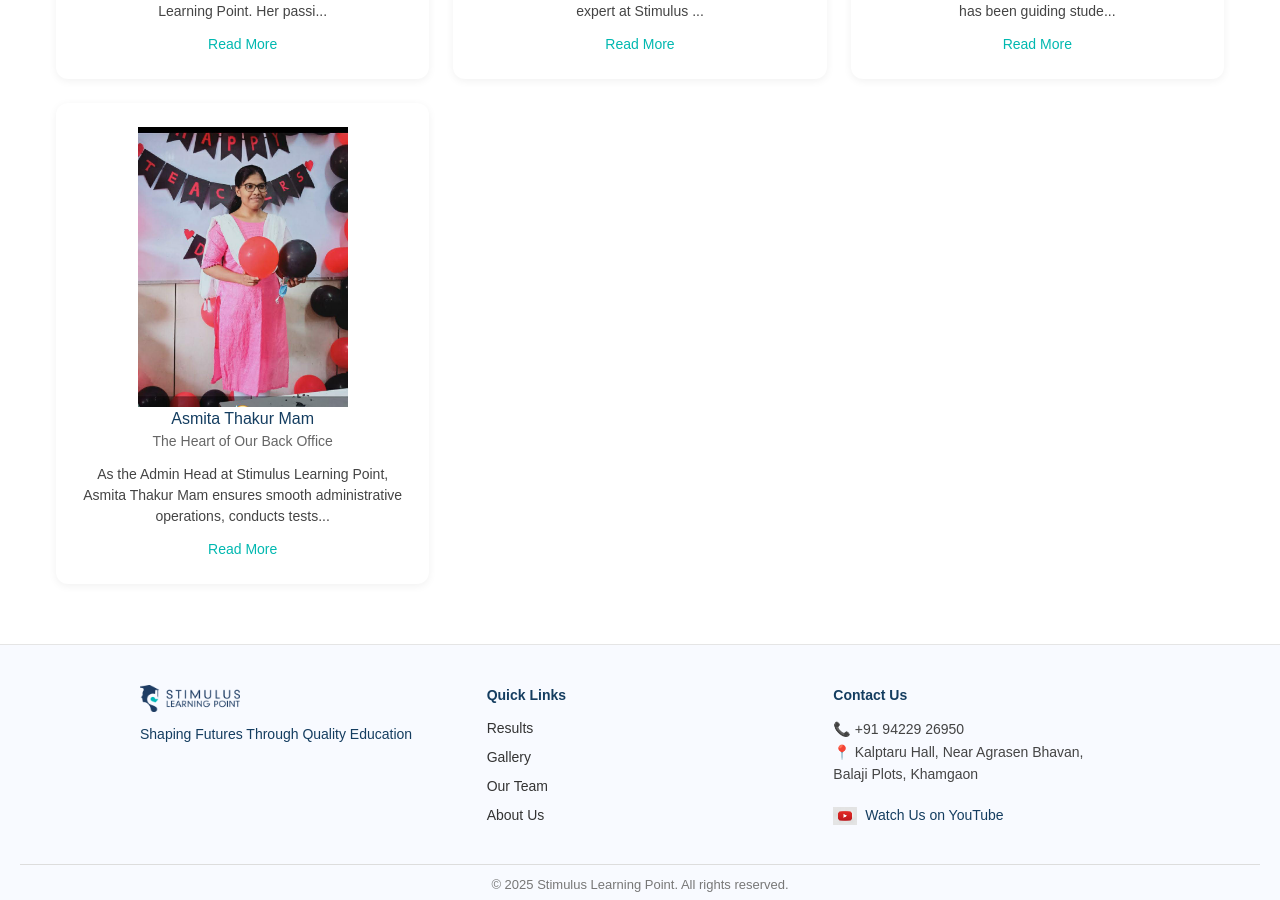
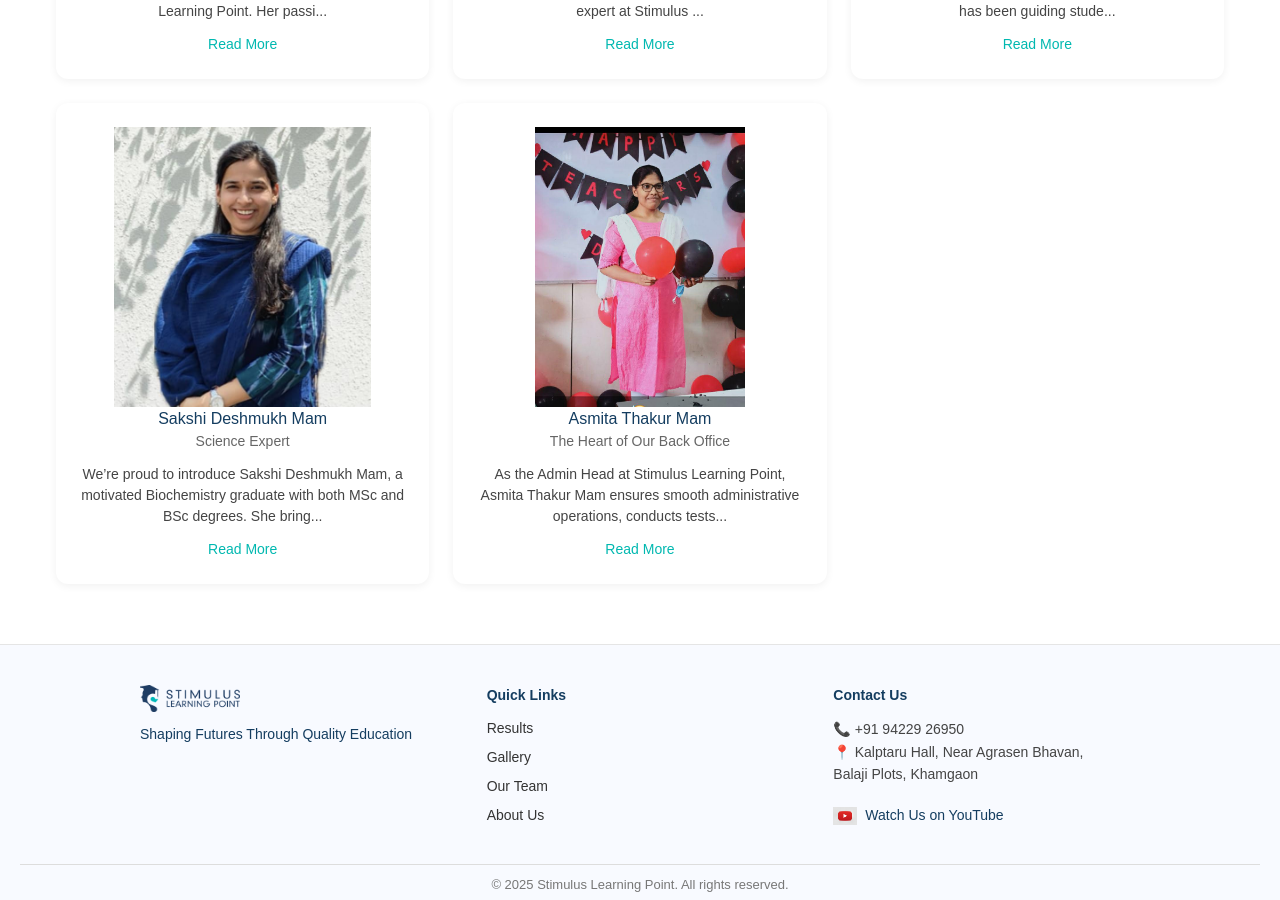
Before and after one commit to Harsh062/slp-website, a Next.js app: page /our-team in a window 1280 px wide. Shown: the part 1643-2543 px from the top of the page. Built offline with nearby package versions, Linux system fonts and the light colour scheme.

Commit message:
Added team member

```diff
--- a/src/app/our-team/page.js
+++ b/src/app/our-team/page.js
@@ -104,6 +104,17 @@ Whether it’s preparing for board exams or laying the foundation for competitiv
   },
 
   {
+    name: "Sakshi Deshmukh Mam",
+    role: "Science Expert",
+    image: "/team/sakshi_deshmukh.jpeg",
+    bio: `We’re proud to introduce Sakshi Deshmukh Mam, a motivated Biochemistry graduate with both MSc and BSc degrees. She brings with her a solid foundation in molecular biology, bioinformatics, and advanced instrumentation.
+
+With strong leadership skills, effective communication, and practical project experience, Sakshi Mam is passionate about simplifying complex scientific concepts for students and inspiring curiosity in young minds.
+
+She’s eager to contribute to academic excellence and grow with our dynamic team. Let’s give her a warm welcome to the Stimulus Learning Point family!`,
+  },
+
+  {
     name: "Asmita Thakur Mam",
     role: "The Heart of Our Back Office",
     image: "/team/asmita_thakur.jpg",
```
Also changed, not shown: public/team/sakshi_deshmukh.jpeg (added).
